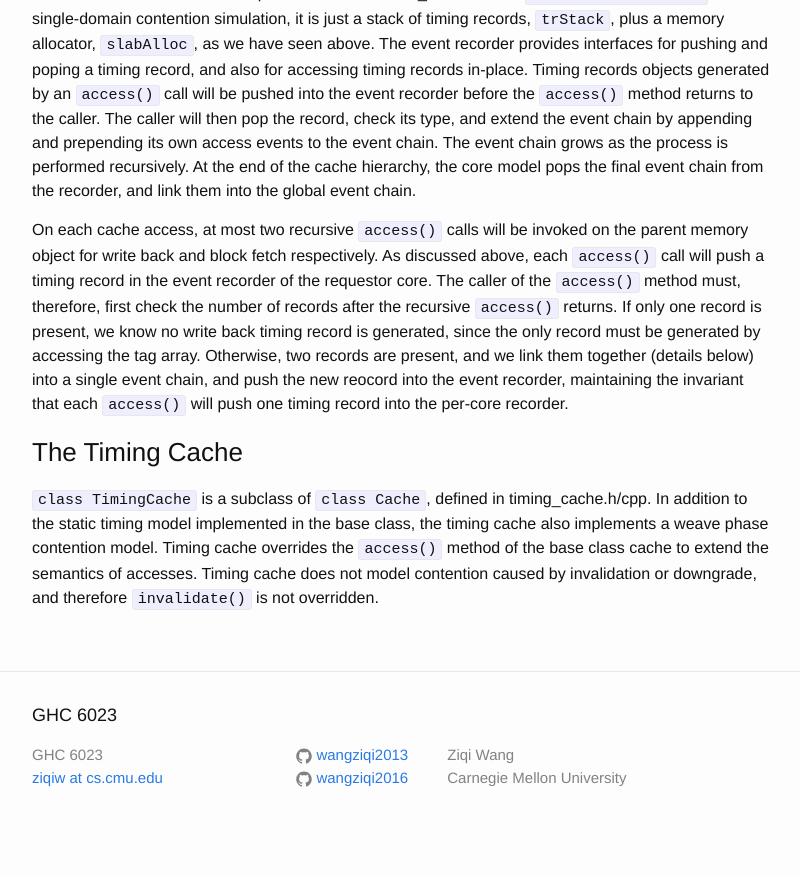
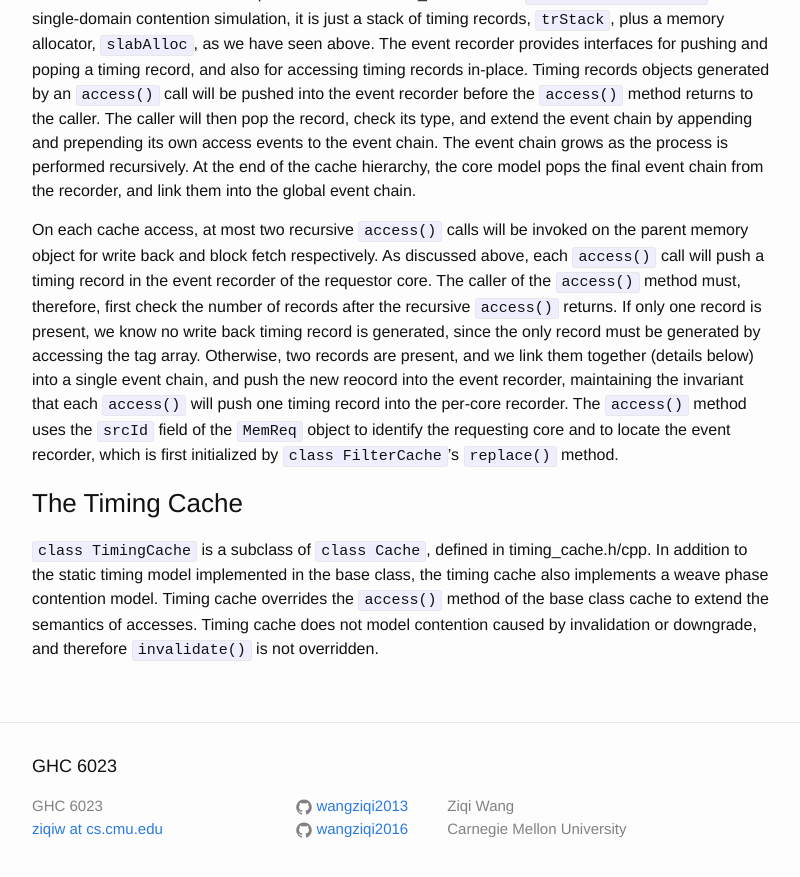
Before and after one commit to wangziqi2013/wangziqi2013.github.io, a Jekyll site: the page built from _posts/2019-01-22-understand-zsim-contention-sim.markdown, in a window 1280 px wide and 900 px high, scrolled down 9486 px. Shown: the top 877 px of the window, without its empty margins (238-1038 px from the left). Built offline with Jekyll 4.4.1, drawn with Linux system fonts in a browser that asks for light colours; before the commit the page ends 10335 px from its top, so only the background shows below that.

Commit message:
Adding core id

```diff
--- a/_posts/2019-01-22-understand-zsim-contention-sim.markdown
+++ b/_posts/2019-01-22-understand-zsim-contention-sim.markdown
@@ -353,7 +353,9 @@ of the requestor core. The caller of the `access()` method must, therefore, firs
 the recursive `access()` returns. If only one record is present, we know no write back timing record is generated, since
 the only record must be generated by accessing the tag array. Otherwise, two records are present, and we link them together
 (details below) into a single event chain, and push the new reocord into the event recorder, maintaining the invariant
-that each `access()` will push one timing record into the per-core recorder.
+that each `access()` will push one timing record into the per-core recorder. The `access()` method uses the `srcId` field
+of the `MemReq` object to identify the requesting core and to locate the event recorder, which is first initialized by
+`class FilterCache`'s `replace()` method.
 
 ### The Timing Cache
 
```
